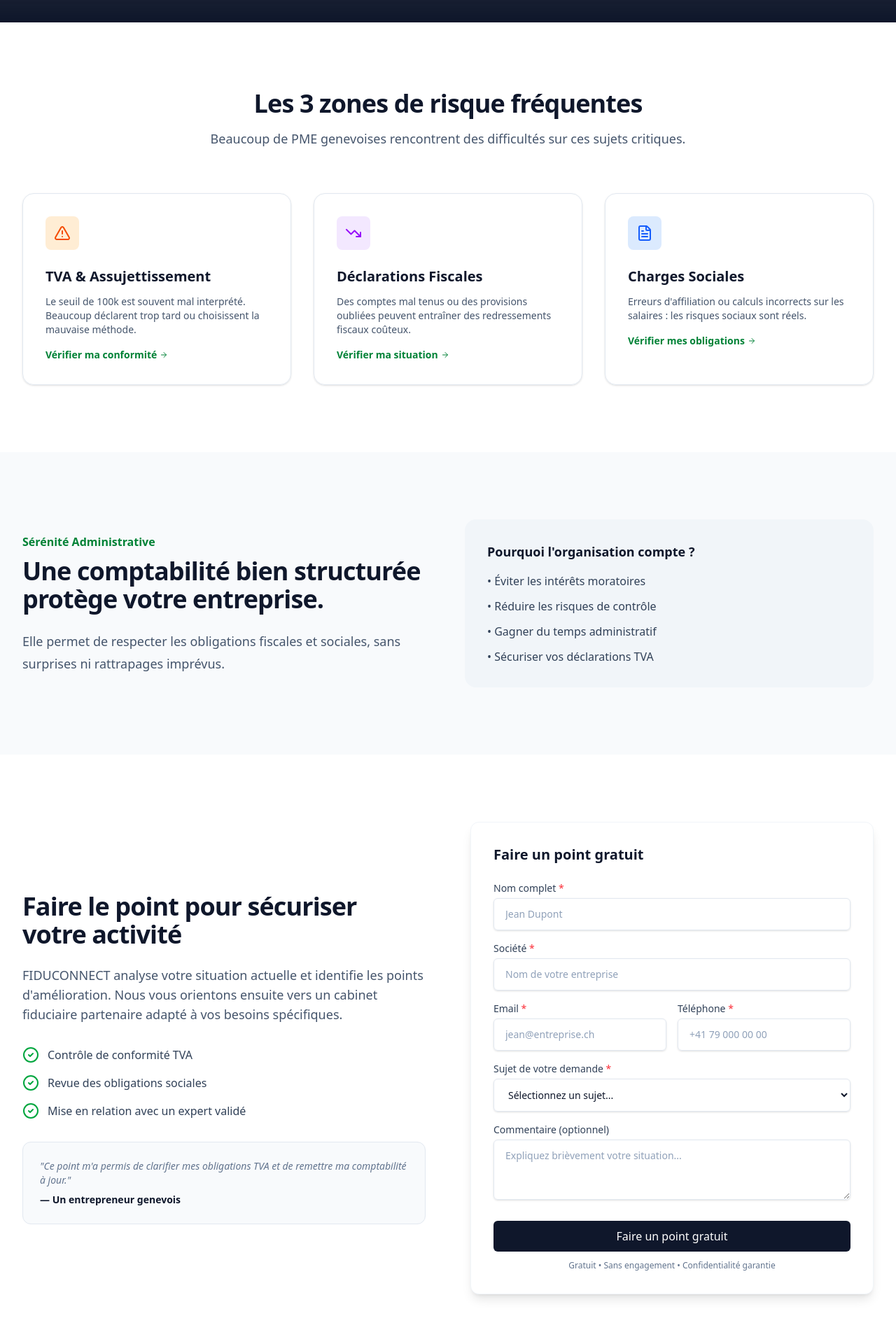
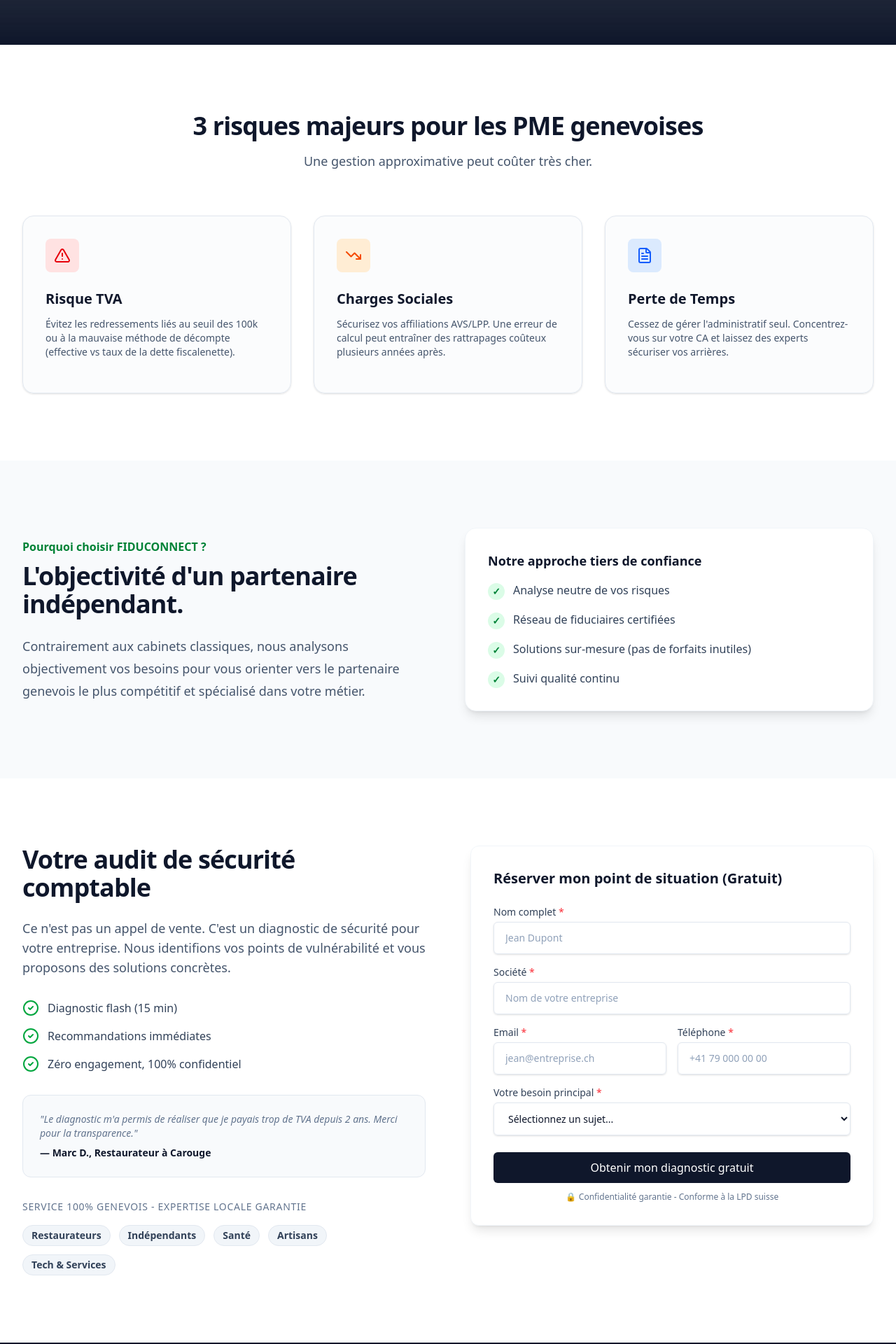
Before and after one commit to lopezdamien/fiduconnect, a Next.js app: page / in a window 1280 px wide. Shown: the part 640-2560 px from the top of the page at 70% size. Built offline with nearby package versions, Linux system fonts and the light colour scheme; grey boxes are pictures that could not be loaded.

Commit message:
feat: optimize homepage and lead form for high conversion

```diff
--- a/app/page.tsx
+++ b/app/page.tsx
@@ -14,24 +14,20 @@ export default function Home() {
   return (
     <>
       {/* Hero Section */}
+      {/* Hero Section */}
       <section className="relative bg-slate-900 pt-20 pb-32 overflow-hidden">
         <div className="absolute inset-0 bg-[url('/grid.svg')] bg-center [mask-image:linear-gradient(180deg,white,rgba(255,255,255,0))]"></div>
         <div className="relative mx-auto max-w-7xl px-4 sm:px-6 lg:px-8 pt-20 text-center">
           <h1 className="text-4xl font-bold tracking-tight text-white sm:text-6xl mb-6 max-w-4xl mx-auto">
-            Votre comptabilité est-elle correctement organisée ?
+            Ne laissez plus votre conformité fiscale au hasard.
           </h1>
           <p className="mt-6 text-lg leading-8 text-slate-300 max-w-2xl mx-auto">
-            TVA, déclarations fiscales et charges sociales : faits un point gratuit pour éviter erreurs et retards.
+            Anticipez les contrôles TVA et optimisez vos charges sociales à Genève. Nous diagnostiquons vos risques en 15 minutes et vous connectons à la fiduciaire experte de votre secteur.
           </p>
           <div className="mt-10 flex items-center justify-center gap-x-6">
-            <Link href="/diagnostic">
-              <Button size="lg" className="bg-green-700 hover:bg-green-600">
-                Faire un point gratuit <ArrowRight className="ml-2 h-4 w-4" />
-              </Button>
-            </Link>
-            <Link href="/services">
-              <Button variant="outline" size="lg" className="border-slate-700 text-slate-300 hover:bg-slate-800 hover:text-white bg-transparent">
-                Découvrir nos services
+            <Link href="#contact">
+              <Button size="lg" className="bg-orange-600 hover:bg-orange-500 text-white font-semibold shadow-lg shadow-orange-500/20 transform transition hover:scale-105">
+                Obtenir mon diagnostic gratuit <ArrowRight className="ml-2 h-4 w-4" />
               </Button>
             </Link>
           </div>
@@ -39,87 +35,86 @@ export default function Home() {
       </section>
 
       {/* Section 1 - Identification Problème */}
+      {/* Section 1 - Identification Problème */}
       <Section className="bg-white">
         <div className="text-center mb-16">
           <h2 className="text-3xl font-bold tracking-tight text-slate-900 sm:text-4xl">
-            Les 3 zones de risque fréquentes
+            3 risques majeurs pour les PME genevoises
           </h2>
           <p className="mt-4 text-lg text-slate-600">
-            Beaucoup de PME genevoises rencontrent des difficultés sur ces sujets critiques.
+            Une gestion approximative peut coûter très cher.
           </p>
         </div>
 
         <div className="grid grid-cols-1 gap-8 md:grid-cols-3">
           {/* Card 1 */}
-          <Link href="/services/tva" className="group block h-full">
-            <div className="h-full rounded-2xl border border-slate-200 p-8 shadow-sm hover:shadow-md transition-all hover:border-green-200">
-              <div className="inline-flex h-12 w-12 items-center justify-center rounded-lg bg-orange-100 text-orange-600 mb-6">
+          <div className="h-full rounded-2xl border border-slate-200 p-8 shadow-sm hover:shadow-md transition-all hover:border-orange-200 bg-slate-50/50">
+            <div className="inline-flex h-12 w-12 items-center justify-center rounded-lg bg-red-100 text-red-600 mb-6">
               <AlertTriangle className="h-6 w-6" />
             </div>
-              <h3 className="text-xl font-bold text-slate-900 mb-3 group-hover:text-green-800 transition-colors">TVA & Assujettissement</h3>
+            <h3 className="text-xl font-bold text-slate-900 mb-3">Risque TVA</h3>
             <p className="text-slate-600 text-sm mb-4">
-                Le seuil de 100k est souvent mal interprété. Beaucoup déclarent trop tard ou choisissent la mauvaise méthode.
+              Évitez les redressements liés au seuil des 100k ou à la mauvaise méthode de décompte (effective vs taux de la dette fiscalenette).
             </p>
-              <span className="text-sm font-semibold text-green-700 flex items-center">
-                Vérifier ma conformité <ArrowRight className="ml-1 h-3 w-3 transition-transform group-hover:translate-x-1" />
-              </span>
           </div>
-          </Link>
 
           {/* Card 2 */}
-          <Link href="/services/comptabilite" className="group block h-full">
-            <div className="h-full rounded-2xl border border-slate-200 p-8 shadow-sm hover:shadow-md transition-all hover:border-green-200">
-              <div className="inline-flex h-12 w-12 items-center justify-center rounded-lg bg-purple-100 text-purple-600 mb-6">
+          <div className="h-full rounded-2xl border border-slate-200 p-8 shadow-sm hover:shadow-md transition-all hover:border-orange-200 bg-slate-50/50">
+            <div className="inline-flex h-12 w-12 items-center justify-center rounded-lg bg-orange-100 text-orange-600 mb-6">
               <TrendingDown className="h-6 w-6" />
             </div>
-              <h3 className="text-xl font-bold text-slate-900 mb-3 group-hover:text-green-800 transition-colors">Déclarations Fiscales</h3>
+            <h3 className="text-xl font-bold text-slate-900 mb-3">Charges Sociales</h3>
             <p className="text-slate-600 text-sm mb-4">
-                Des comptes mal tenus ou des provisions oubliées peuvent entraîner des redressements fiscaux coûteux.
+              Sécurisez vos affiliations AVS/LPP. Une erreur de calcul peut entraîner des rattrapages coûteux plusieurs années après.
             </p>
-              <span className="text-sm font-semibold text-green-700 flex items-center">
-                Vérifier ma situation <ArrowRight className="ml-1 h-3 w-3 transition-transform group-hover:translate-x-1" />
-              </span>
           </div>
-          </Link>
 
           {/* Card 3 */}
-          <Link href="/services/charges-salaires" className="group block h-full">
-            <div className="h-full rounded-2xl border border-slate-200 p-8 shadow-sm hover:shadow-md transition-all hover:border-green-200">
+          <div className="h-full rounded-2xl border border-slate-200 p-8 shadow-sm hover:shadow-md transition-all hover:border-orange-200 bg-slate-50/50">
             <div className="inline-flex h-12 w-12 items-center justify-center rounded-lg bg-blue-100 text-blue-600 mb-6">
               <FileText className="h-6 w-6" />
             </div>
-              <h3 className="text-xl font-bold text-slate-900 mb-3 group-hover:text-green-800 transition-colors">Charges Sociales</h3>
+            <h3 className="text-xl font-bold text-slate-900 mb-3">Perte de Temps</h3>
             <p className="text-slate-600 text-sm mb-4">
-                Erreurs d&apos;affiliation ou calculs incorrects sur les salaires : les risques sociaux sont réels.
+              Cessez de gérer l'administratif seul. Concentrez-vous sur votre CA et laissez des experts sécuriser vos arrières.
             </p>
-              <span className="text-sm font-semibold text-green-700 flex items-center">
-                Vérifier mes obligations <ArrowRight className="ml-1 h-3 w-3 transition-transform group-hover:translate-x-1" />
-              </span>
           </div>
-          </Link>
         </div>
       </Section>
 
       {/* Section 2 - Sécurisation */}
+      {/* Section 2 - Différenciation */}
       <section className="bg-slate-50 py-24">
         <div className="mx-auto max-w-7xl px-6 lg:px-8">
           <div className="grid grid-cols-1 lg:grid-cols-2 gap-12 items-center">
             <div className="mx-auto max-w-2xl lg:mx-0">
-              <h2 className="text-base font-semibold leading-7 text-green-700">Sérénité Administrative</h2>
+              <h2 className="text-base font-semibold leading-7 text-green-700">Pourquoi choisir FIDUCONNECT ?</h2>
               <p className="mt-2 text-3xl font-bold tracking-tight text-slate-900 sm:text-4xl">
-                Une comptabilité bien structurée protège votre entreprise.
+                L'objectivité d'un partenaire indépendant.
               </p>
               <p className="mt-6 text-lg leading-8 text-slate-600">
-                Elle permet de respecter les obligations fiscales et sociales, sans surprises ni rattrapages imprévus.
+                Contrairement aux cabinets classiques, nous analysons objectivement vos besoins pour vous orienter vers le partenaire genevois le plus compétitif et spécialisé dans votre métier.
               </p>
             </div>
-            <div className="bg-slate-100 p-8 rounded-2xl flex flex-col justify-center">
-              <h3 className="text-lg font-bold text-slate-900 mb-4">Pourquoi l&apos;organisation compte ?</h3>
-              <ul className="space-y-3 text-slate-700">
-                <li>• Éviter les intérêts moratoires</li>
-                <li>• Réduire les risques de contrôle</li>
-                <li>• Gagner du temps administratif</li>
-                <li>• Sécuriser vos déclarations TVA</li>
+            <div className="bg-white p-8 rounded-2xl shadow-lg border border-slate-100 flex flex-col justify-center">
+              <h3 className="text-lg font-bold text-slate-900 mb-4">Notre approche tiers de confiance</h3>
+              <ul className="space-y-4 text-slate-700">
+                <li className="flex items-start">
+                  <span className="bg-green-100 text-green-700 rounded-full h-6 w-6 flex items-center justify-center mr-3 mt-0.5 text-sm font-bold">✓</span>
+                  Analyse neutre de vos risques
+                </li>
+                <li className="flex items-start">
+                  <span className="bg-green-100 text-green-700 rounded-full h-6 w-6 flex items-center justify-center mr-3 mt-0.5 text-sm font-bold">✓</span>
+                  Réseau de fiduciaires certifiées
+                </li>
+                <li className="flex items-start">
+                  <span className="bg-green-100 text-green-700 rounded-full h-6 w-6 flex items-center justify-center mr-3 mt-0.5 text-sm font-bold">✓</span>
+                  Solutions sur-mesure (pas de forfaits inutiles)
+                </li>
+                <li className="flex items-start">
+                  <span className="bg-green-100 text-green-700 rounded-full h-6 w-6 flex items-center justify-center mr-3 mt-0.5 text-sm font-bold">✓</span>
+                  Suivi qualité continu
+                </li>
               </ul>
             </div>
           </div>
@@ -127,41 +122,53 @@ export default function Home() {
       </section>
 
       {/* Section 3 - Solution & CTA Form */}
+      {/* Section 3 - Solution & CTA Form */}
       <Section id="contact" className="bg-white">
-        <div className="grid grid-cols-1 lg:grid-cols-2 gap-16 items-center">
+        <div className="grid grid-cols-1 lg:grid-cols-2 gap-16 items-start">
           <div>
             <h2 className="text-3xl font-bold tracking-tight text-slate-900 sm:text-4xl mb-6">
-              Faire le point pour sécuriser votre activité
+              Votre audit de sécurité comptable
             </h2>
             <p className="text-lg text-slate-600 mb-8">
-              FIDUCONNECT analyse votre situation actuelle et identifie les points d&apos;amélioration.
-              Nous vous orientons ensuite vers un cabinet fiduciaire partenaire adapté à vos besoins spécifiques.
+              Ce n'est pas un appel de vente. C'est un diagnostic de sécurité pour votre entreprise. Nous identifions vos points de vulnérabilité et vous proposons des solutions concrètes.
             </p>
 
             <ul className="space-y-4 mb-8">
               <li className="flex items-start gap-3">
                 <CheckCircle2 className="h-6 w-6 text-green-600 shrink-0" />
-                <span className="text-slate-700">Contrôle de conformité TVA</span>
+                <span className="text-slate-700">Diagnostic flash (15 min)</span>
               </li>
               <li className="flex items-start gap-3">
                 <CheckCircle2 className="h-6 w-6 text-green-600 shrink-0" />
-                <span className="text-slate-700">Revue des obligations sociales</span>
+                <span className="text-slate-700">Recommandations immédiates</span>
               </li>
               <li className="flex items-start gap-3">
                 <CheckCircle2 className="h-6 w-6 text-green-600 shrink-0" />
-                <span className="text-slate-700">Mise en relation avec un expert validé</span>
+                <span className="text-slate-700">Zéro engagement, 100% confidentiel</span>
               </li>
             </ul>
 
-            <div className="p-6 bg-slate-50 rounded-xl border border-slate-200">
+            <div className="p-6 bg-slate-50 rounded-xl border border-slate-200 mb-8">
               <p className="text-sm text-slate-500 italic">
-                &quot;Ce point m&apos;a permis de clarifier mes obligations TVA et de remettre ma comptabilité à jour.&quot;
+                &quot;Le diagnostic m'a permis de réaliser que je payais trop de TVA depuis 2 ans. Merci pour la transparence.&quot;
               </p>
-              <p className="mt-2 text-sm font-semibold text-slate-900">— Un entrepreneur genevois</p>
+              <p className="mt-2 text-sm font-semibold text-slate-900">— Marc D., Restaurateur à Carouge</p>
+            </div>
+
+            {/* Social Proof / Secteurs */}
+            <div>
+              <p className="text-sm font-medium text-slate-500 mb-4 uppercase tracking-wider">Service 100% Genevois - Expertise locale garantie</p>
+              <div className="flex flex-wrap gap-3 text-sm font-semibold text-slate-700">
+                <span className="px-3 py-1 bg-slate-100 rounded-full border border-slate-200">Restaurateurs</span>
+                <span className="px-3 py-1 bg-slate-100 rounded-full border border-slate-200">Indépendants</span>
+                <span className="px-3 py-1 bg-slate-100 rounded-full border border-slate-200">Santé</span>
+                <span className="px-3 py-1 bg-slate-100 rounded-full border border-slate-200">Artisans</span>
+                <span className="px-3 py-1 bg-slate-100 rounded-full border border-slate-200">Tech & Services</span>
+              </div>
             </div>
           </div>
 
-          <div>
+          <div className="sticky top-24">
             <LeadForm />
           </div>
         </div>
--- a/components/LeadForm.tsx
+++ b/components/LeadForm.tsx
@@ -60,7 +60,7 @@ export function LeadForm() {
 
     return (
         <form onSubmit={handleSubmit} className="bg-white p-8 rounded-xl shadow-lg border border-slate-100">
-            <h3 className="text-xl font-bold text-slate-900 mb-6">Faire un point gratuit</h3>
+            <h3 className="text-xl font-bold text-slate-900 mb-6">Réserver mon point de situation (Gratuit)</h3>
 
             {error && (
                 <div className="mb-4 p-3 bg-red-50 text-red-700 rounded-md text-sm">
@@ -122,7 +122,7 @@ export function LeadForm() {
                 </div>
 
                 <div>
-                    <label htmlFor="subject" className="block text-sm font-medium text-slate-700 mb-1">Sujet de votre demande <span className="text-red-500">*</span></label>
+                    <label htmlFor="subject" className="block text-sm font-medium text-slate-700 mb-1">Votre besoin principal <span className="text-red-500">*</span></label>
                     <select
                         id="subject"
                         name="subject"
@@ -132,32 +132,18 @@ export function LeadForm() {
                     >
                         <option value="" disabled className="text-slate-400">Sélectionnez un sujet...</option>
                         <option value="TVA">TVA</option>
-                        <option value="Comptabilité">Comptabilité (tenue / clôture)</option>
-                        <option value="Déclarations fiscales">Déclarations fiscales</option>
-                        <option value="Charges sociales / salaires">Charges sociales / salaires</option>
-                        <option value="Création d'entreprise">Création d&apos;entreprise (SARL/SA)</option>
-                        <option value="Changer de fiduciaire">Changer de fiduciaire</option>
-                        <option value="Autre">Autre / Je ne sais pas</option>
+                        <option value="Salaires">Salaires</option>
+                        <option value="Création">Création</option>
+                        <option value="Changement de fiduciaire">Changement de fiduciaire</option>
                     </select>
-                </div>
-
-                <div>
-                    <label htmlFor="comment" className="block text-sm font-medium text-slate-700 mb-1">Commentaire (optionnel)</label>
-                    <textarea
-                        id="comment"
-                        name="comment"
-                        rows={3}
-                        className="w-full rounded-md border-slate-200 shadow-sm focus:border-slate-900 focus:ring-slate-900 sm:text-sm px-4 py-3 border text-slate-900 placeholder:text-slate-400"
-                        placeholder="Expliquez brièvement votre situation..."
-                    />
                 </div>
 
                 <div className="pt-2">
                     <Button type="submit" fullWidth disabled={loading}>
-                        {loading ? 'Envoi en cours...' : 'Faire un point gratuit'}
+                        {loading ? 'Envoi en cours...' : 'Obtenir mon diagnostic gratuit'}
                     </Button>
-                    <p className="mt-3 text-xs text-center text-slate-500">
-                        Gratuit • Sans engagement • Confidentialité garantie
+                    <p className="mt-3 text-xs text-center text-slate-500 flex items-center justify-center gap-1">
+                        <span className="text-green-600">🔒</span> Confidentialité garantie - Conforme à la LPD suisse
                     </p>
                 </div>
             </div>
```
Lines whose indentation alone changed are shown as unchanged.
